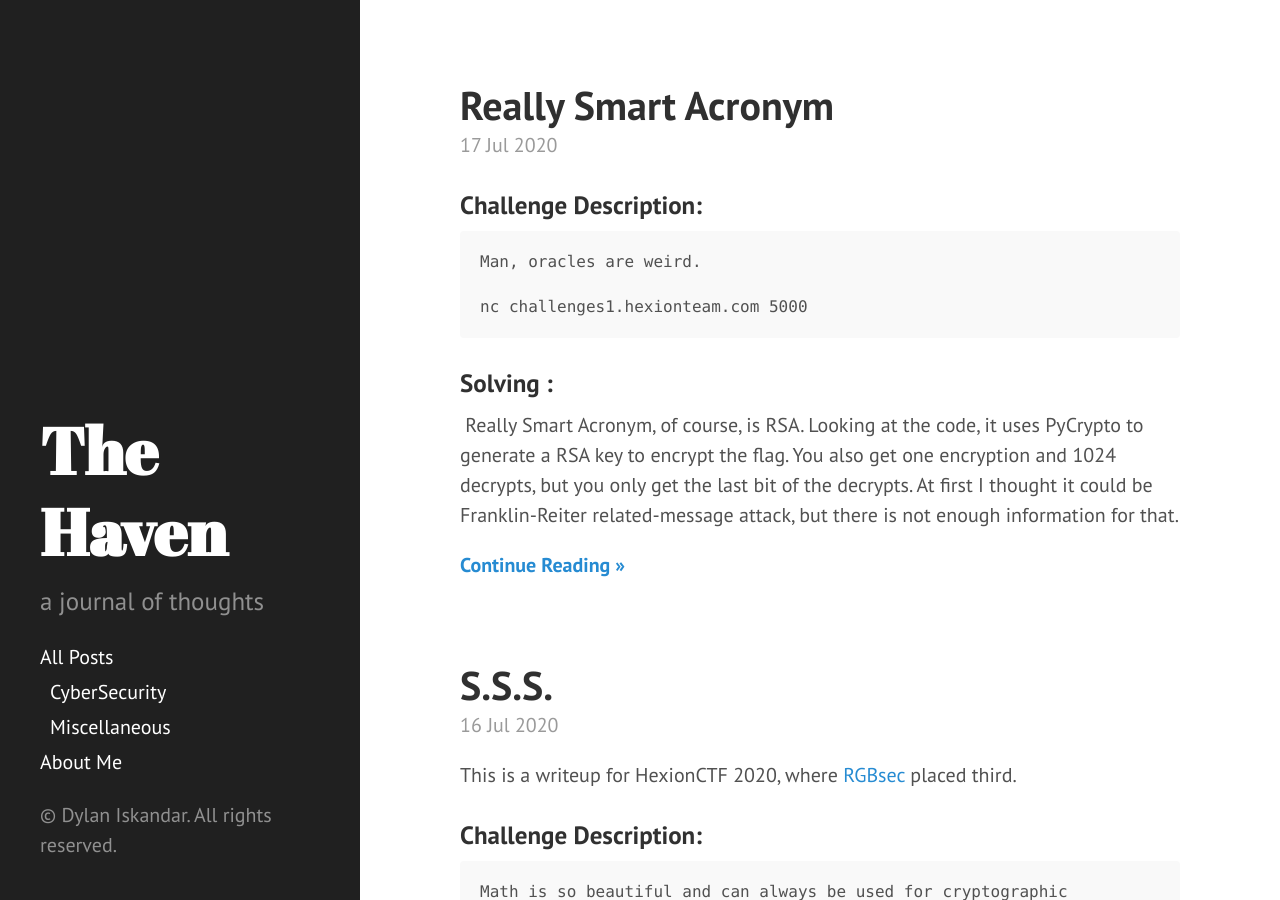
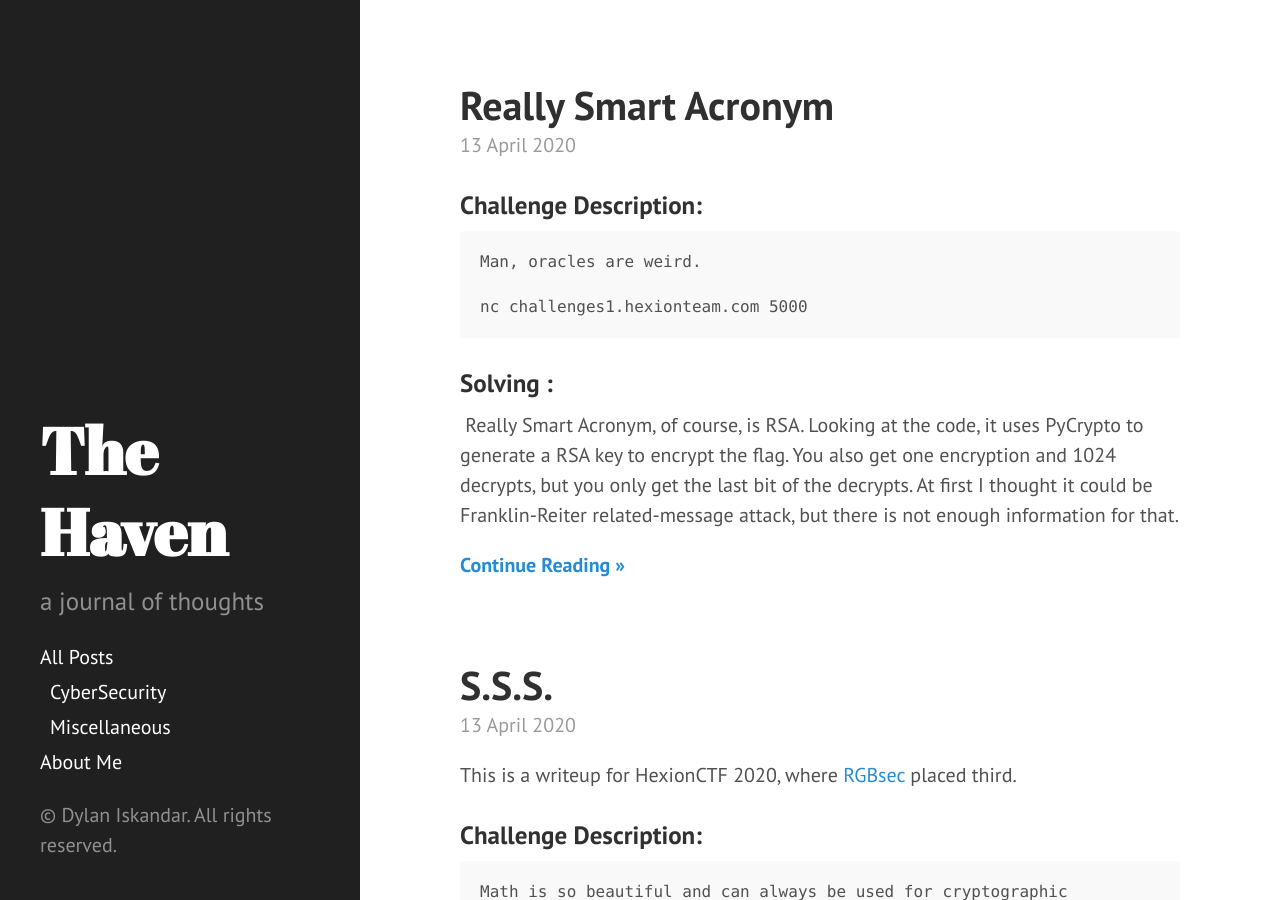
Before and after one commit to mayuridev/myblog, a Jekyll site: the page cybersec.html, which Jekyll copies as it is, in a window 1280 px wide and 900 px high. Built offline with Jekyll 4.4.1, drawn with Linux system fonts in a browser that asks for light colours.

Commit message:
fixed dates

```diff
--- a/cybersec.html
+++ b/cybersec.html
@@ -50,7 +50,7 @@ The Haven
 Really Smart Acronym
 </a>
 </h1>
-<span class="post-date">17 Jul 2020</span>
+<span class="post-date">13 April 2020</span>
 <h3 id="challenge-description">Challenge Description:</h3>
 <div class="language-plaintext highlighter-rouge"><div class="highlight"><pre class="highlight"><code>Man, oracles are weird.
 
@@ -66,7 +66,7 @@ nc challenges1.hexionteam.com 5000
 S.S.S.
 </a>
 </h1>
-<span class="post-date">16 Jul 2020</span>
+<span class="post-date">13 April 2020</span>
 <p>This is a writeup for HexionCTF 2020, where <a href="https://rgbsec.xyz">RGBsec</a> placed third.</p>
 <h3 id="challenge-description">Challenge Description:</h3>
 <div class="language-plaintext highlighter-rouge"><div class="highlight"><pre class="highlight"><code>Math is so beautiful and can always be used for cryptographic
```
